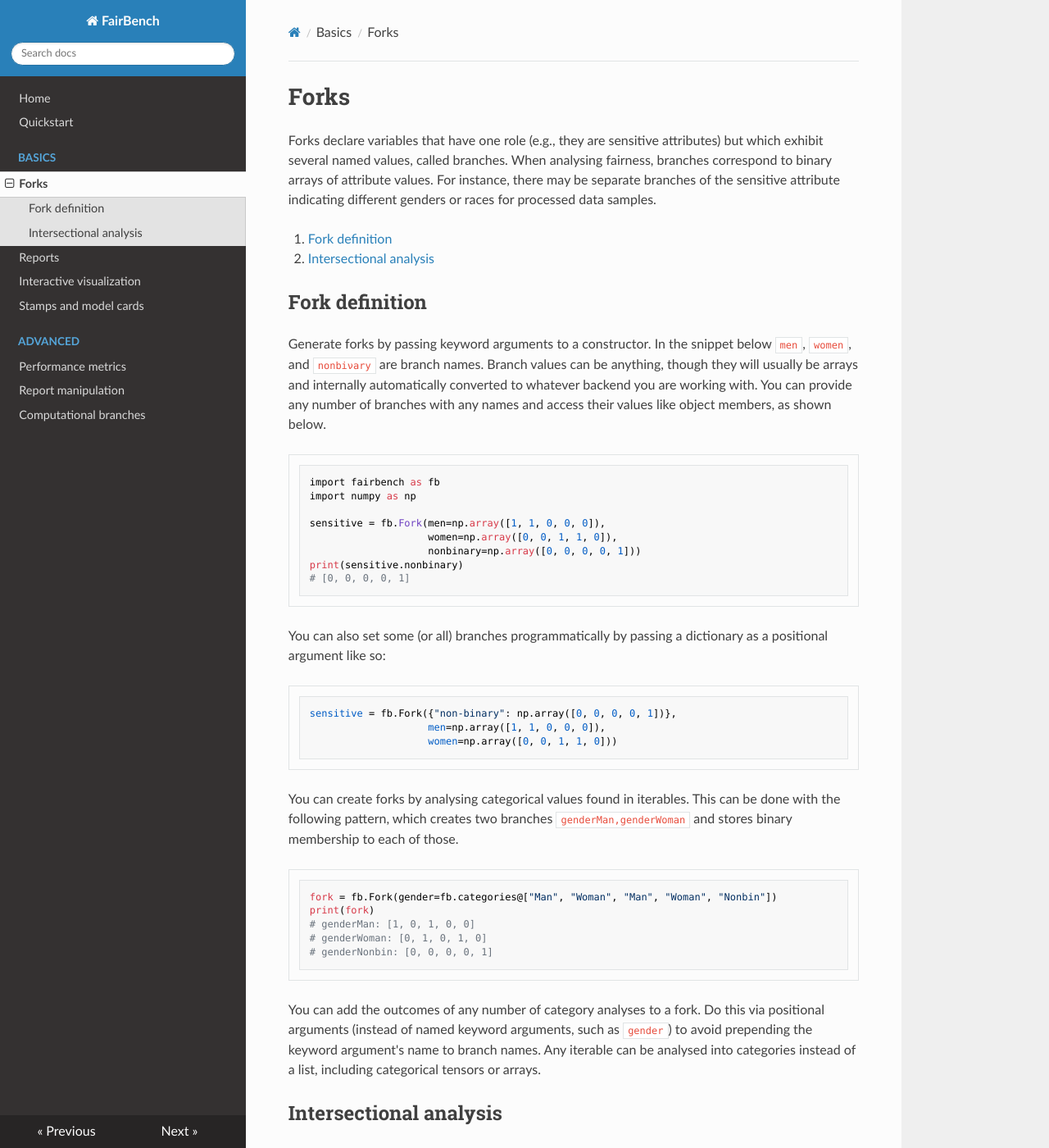
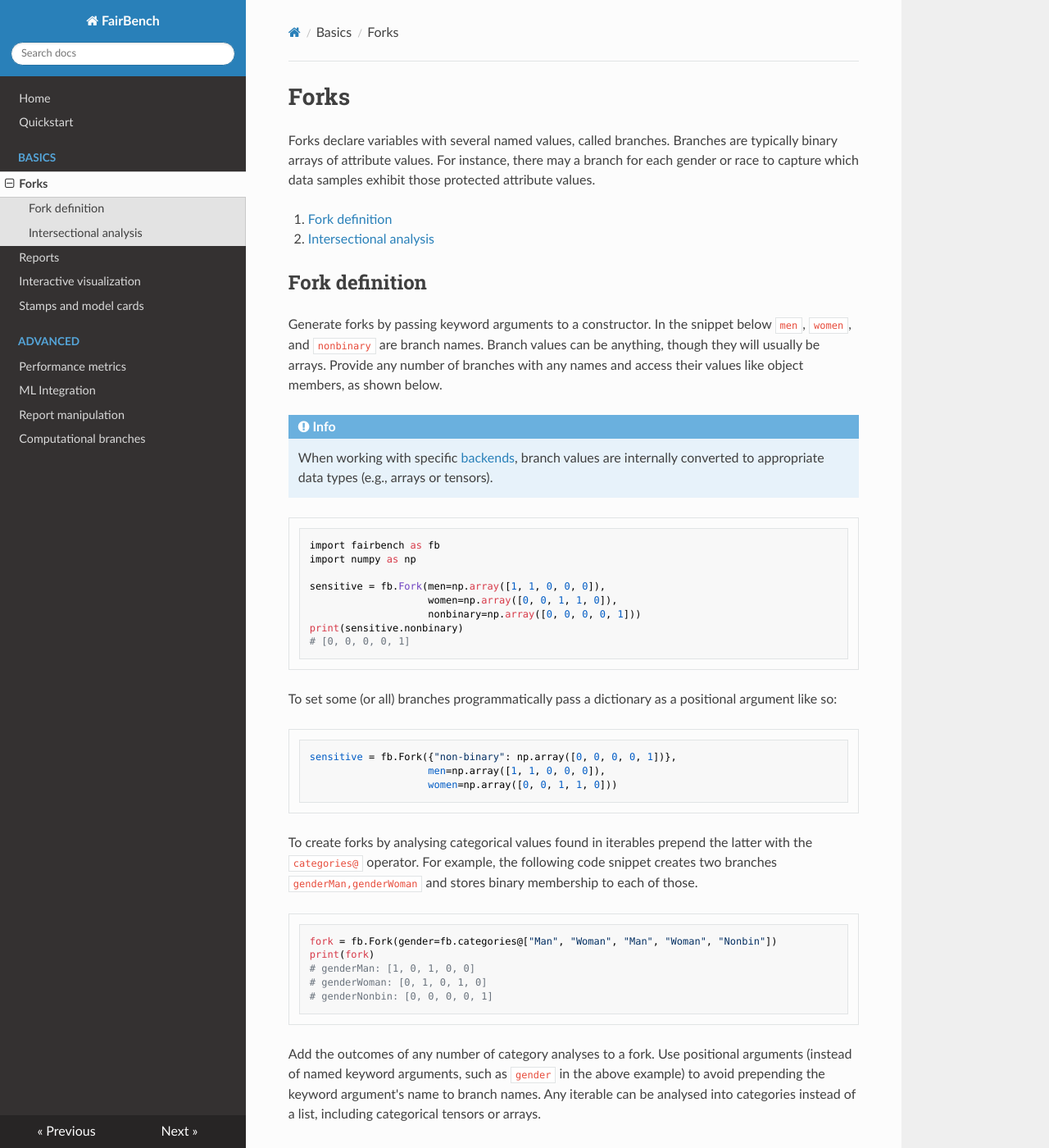
Before and after one commit to mever-team/FairBench, an MkDocs documentation site: the page built from docs/basics/forks.md, in a window 1280 px wide and 1400 px high. Shown: the whole window at 82% size. Built offline with MkDocs 1.6.1, drawn with Linux system fonts in a browser that asks for light colours; nearby versions of some CDN libraries; some of the changed text lies outside the part shown.

Commit message:
ml integration docs

````diff
--- a/docs/basics/forks.md
+++ b/docs/basics/forks.md
@@ -1,13 +1,10 @@
 # Forks
 
-Forks declare variables that have one role
-(e.g., they are sensitive attributes) but which exhibit
-several named values, called branches.
-When analysing fairness, branches correspond to
-binary arrays of attribute values. For instance, there
-may be separate branches of the sensitive attribute
-indicating different genders or races for processed
-data samples.
+Forks declare variables with several named values, called branches.
+Branches are typically binary arrays of attribute values.
+For instance, there
+may a branch for each gender or race to capture which
+data samples exhibit those protected attribute values.
 
 1. [Fork definition](#fork-definition)
 2. [Intersectional analysis](#intersectional-analysis)
@@ -16,13 +13,18 @@ data samples.
 
 Generate forks by passing keyword
 arguments to a constructor.
-In the snippet below `men`, `women`, and `nonbiνary` are
+In the snippet below `men`, `women`, and `nonbinary` are
 branch names. Branch values can be anything,
-though they will usually be arrays and internally
-automatically converted to whatever backend
-you are working with. You can provide any number of branches
-with any names and access their values like object members,
-as shown below.
+though they will usually be arrays.
+Provide any number of branches
+with any names and access their values
+like object members, as shown below.
+
+!!! info
+    When working with specific
+    [backends](../advanced/ml_integration.md#backend-selection),
+    branch values are internally converted to appropriate data types
+    (e.g., arrays or tensors).
 
 ```python
 import fairbench as fb
@@ -37,16 +39,17 @@ print(sensitive.nonbinary)
 
 
 
-You can also set some (or all) branches programmatically
-by passing a dictionary as a positional argument like so:
+To set some (or all) branches programmatically
+pass a dictionary as a positional argument like so:
 ```python
 sensitive = fb.Fork({"non-binary": np.array([0, 0, 0, 0, 1])},
                     men=np.array([1, 1, 0, 0, 0]),
                     women=np.array([0, 0, 1, 1, 0]))
 ```
 
-You can create forks by analysing categorical values found in iterables.
-This can be done with the following pattern, which
+To create forks by analysing categorical values found in iterables
+prepend the latter with the `categories@` operator.
+For example, the following code snippet
 creates two branches `genderMan,genderWoman` and stores binary
 membership to each of those.
 
@@ -58,10 +61,10 @@ print(fork)
 # genderNonbin: [0, 0, 0, 0, 1]
 ```
 
-You can add the outcomes of any number of
-category analyses to a fork. Do this via
+Add the outcomes of any number of
+category analyses to a fork. Use
 positional arguments
-(instead of named keyword arguments, such as `gender`)
+(instead of named keyword arguments, such as `gender` in the above example)
 to avoid prepending the keyword argument's name to branch names.
 Any iterable can be analysed into categories instead of a list,
 including categorical tensors or arrays.
@@ -91,10 +94,10 @@ sensitive = fb.Fork(fb.categories@["Man", "Woman", "Man", "Woman", "Nonbin"],
 For more than one sensitive attributes,
 branches capturing the values of different attributes
 will have overlapping non-zeroes.
-In this case, you might want to consider intersectional
+Thus, you might want to consider intersectional
 instead of more naive definitions of fairness
 by creating all branch combinations with at least
-one member per:
+one data sample per:
 
 ```python
 sensitive = sensitive.intersectional()
--- a/mkdocs.yml
+++ b/mkdocs.yml
@@ -11,6 +11,7 @@ nav:
         - 'basics/modelcards.md'
     - Advanced:
         - 'advanced/metrics.md'
+        - 'advanced/ml_integration.md'
         - 'advanced/manipulation.md'
         - 'advanced/distributed.md'
 
````
Also changed, not shown: docs/advanced/ml_integration.md (added, +56 -0 lines), docs/basics/reports.md (+0 -24 lines), 4 other files.
